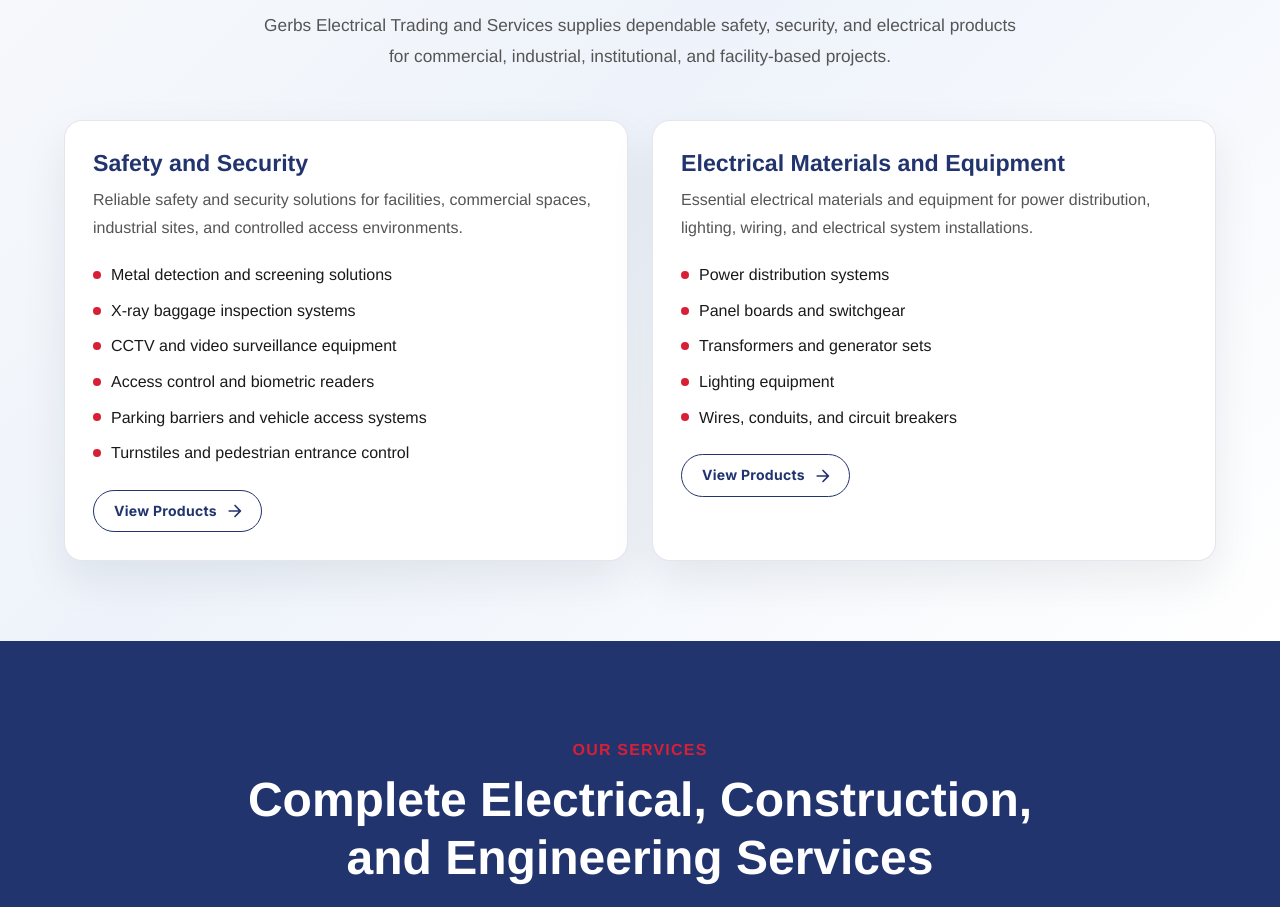
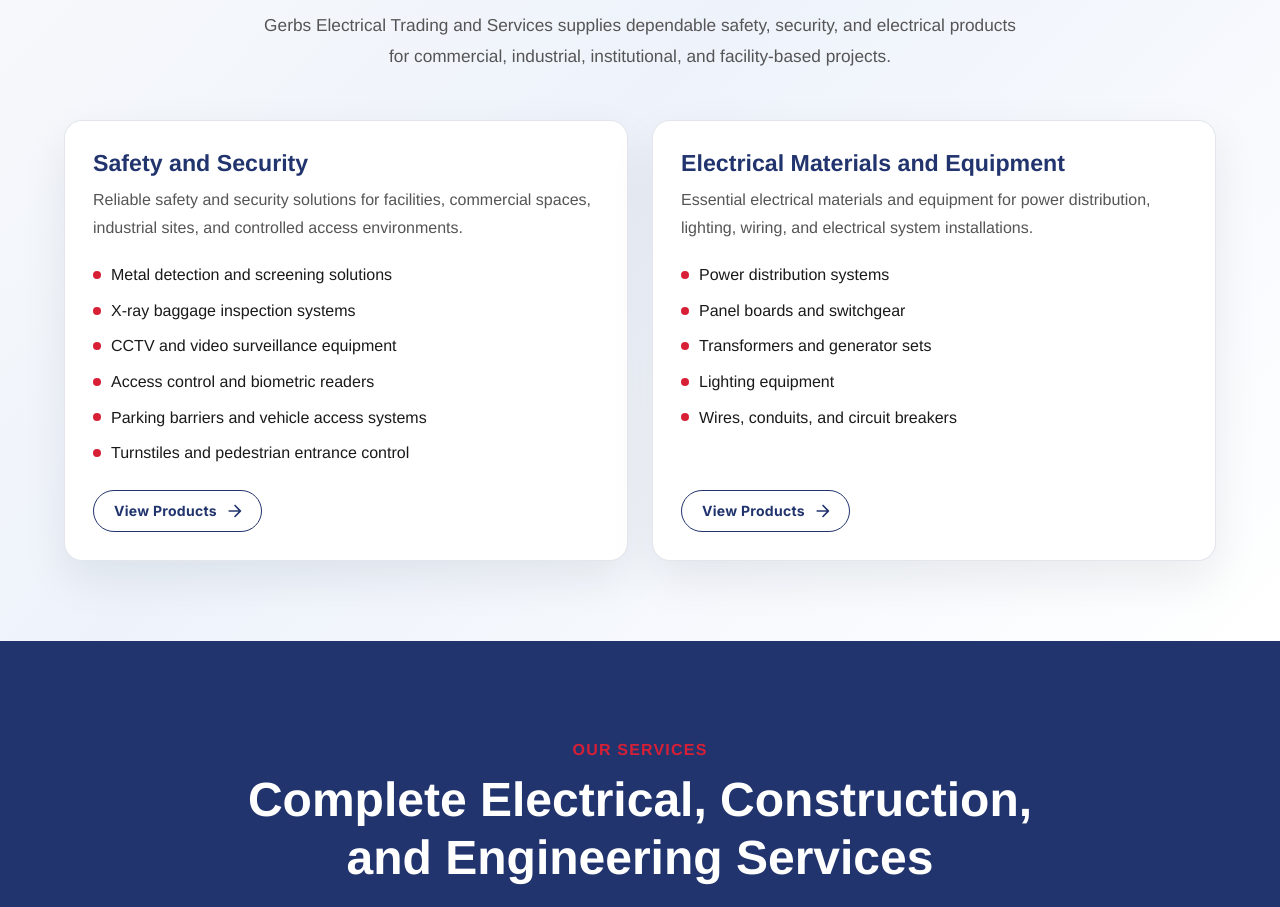
Before and after one commit to mickolapuz/Gerbs-Electrical-Website, a React (Vite) app: page / in a window 1280 px wide. Shown: the part 6060-6967 px from the top of the page. Built offline with nearby package versions, Linux system fonts and the light colour scheme.

Commit message:
Updated position of button in cards

```diff
--- a/src/sections/ProductsSection.tsx
+++ b/src/sections/ProductsSection.tsx
@@ -118,7 +118,12 @@
 
   card: (theme: Theme) => ({
     height: "100%",
+    minHeight: {
+      md: 440,
+    },
     position: "relative",
+    display: "flex",
+    flexDirection: "column",
     borderRadius: "18px",
     backgroundColor: "background.paper",
     border: "1px solid",
@@ -185,7 +190,8 @@
   },
 
   action: {
-    mt: 3,
+    mt: "auto",
+    pt: 3,
   },
 
   button: {
```
